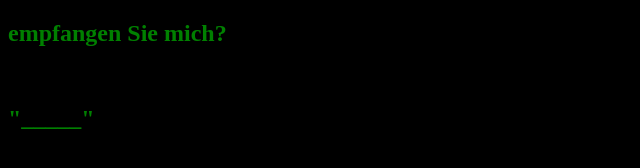
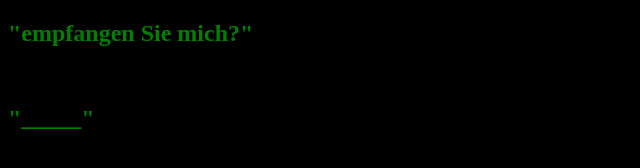
Before and after one commit to Levida4/bayrambrothers, a plain HTML site: page index.html in a window 1280 px wide. Shown: the full height of the page, 0-640 px from the left. Drawn offline with Linux system fonts and the light colour scheme.

```diff
--- a/index.html
+++ b/index.html
@@ -7,7 +7,7 @@
 </head>
 <body bgcolor ="black">
 
-    <font color="green"><h2>empfangen Sie mich?</h2>
+    <font color="green"><h2>"empfangen Sie mich?"</h2>
     <br>
     <h2>"_____"</h2></font>
     <br>
```
